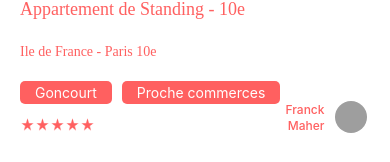
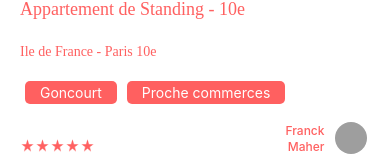
Before and after one commit to matthieucarondev/kasa, a React (Create React App) app: page /lodging/0979876d in a window 390 px wide. Shown: the part 489-651 px from the top of the page. Built offline with nearby package versions, Linux system fonts and the light colour scheme; grey boxes are pictures that could not be loaded.

Commit message:
mise a jour ccs smartphone tag

```diff
--- a/src/pages/lodging/Lodging.css
+++ b/src/pages/lodging/Lodging.css
@@ -76,6 +76,7 @@ h2 {
     align-items: flex-start;
   }
   .tagLodging {
-    margin: 0%;
+    margin: 5px;
+    margin-bottom: 21px;
   }
 }
```
